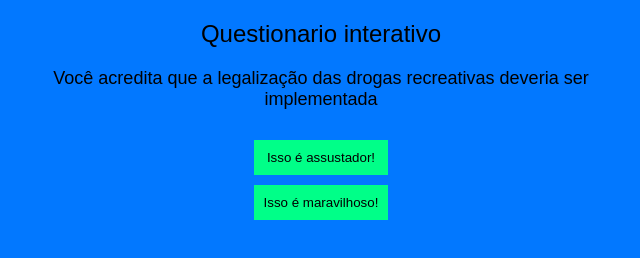
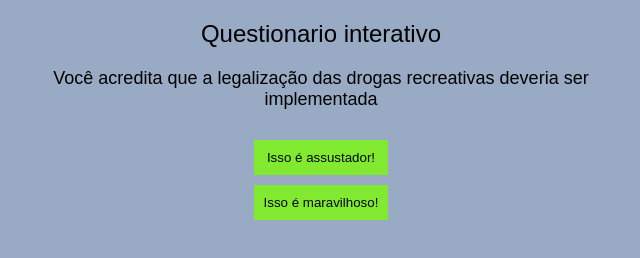
Before and after one commit to tironofertinando2/Perguntas, a plain HTML site: page index.html in a window 1280 px wide. Shown: the whole page, without its empty margins (319-959 px from the left). Drawn offline with Linux system fonts and the light colour scheme.

Commit message:
Update styles.css

```diff
--- a/styles.css
+++ b/styles.css
@@ -1,7 +1,7 @@
-
 body {
     font-family: Arial, sans-serif;
-    background-color: #0278ff;
+
+    background-color: #002f6d67;
     display: flex;
     flex-direction: column;
     align-items: center;
@@ -13,8 +13,8 @@ body {
     display: block;
     margin: 10px 0;
     padding: 10px;
-    background-color: #00ff88;
-    color: rgb(0, 0, 0);
+    background-color: #7bff00c0;
+    color: rgba(0, 0, 0, 0.979);
     border: none;
     cursor: pointer;
     text-align: center;
```
